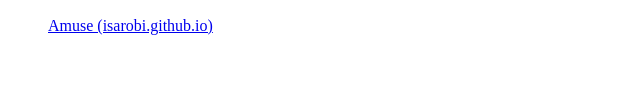
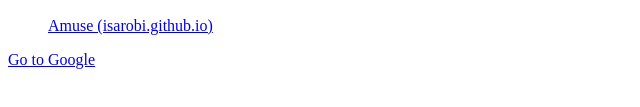
Before and after one commit to IsaRobi/IsaRobi.github.io, a plain HTML site: page index.html in a window 1280 px wide. Shown: the part 633-740 px from the top of the page, without its empty margins (0-640 px from the left). Drawn offline with Linux system fonts and the light colour scheme.

Commit message:
Update index.html

```diff
--- a/index.html
+++ b/index.html
@@ -24,6 +24,7 @@
             <a href="https://isarobi.github.io" target="_blank">Amuse (isarobi.github.io)</a>
         </li>
     </ul>
+<a href="https://www.google.com" target="_blank">Go to Google</a>
 
 </body>
 </html>
```
